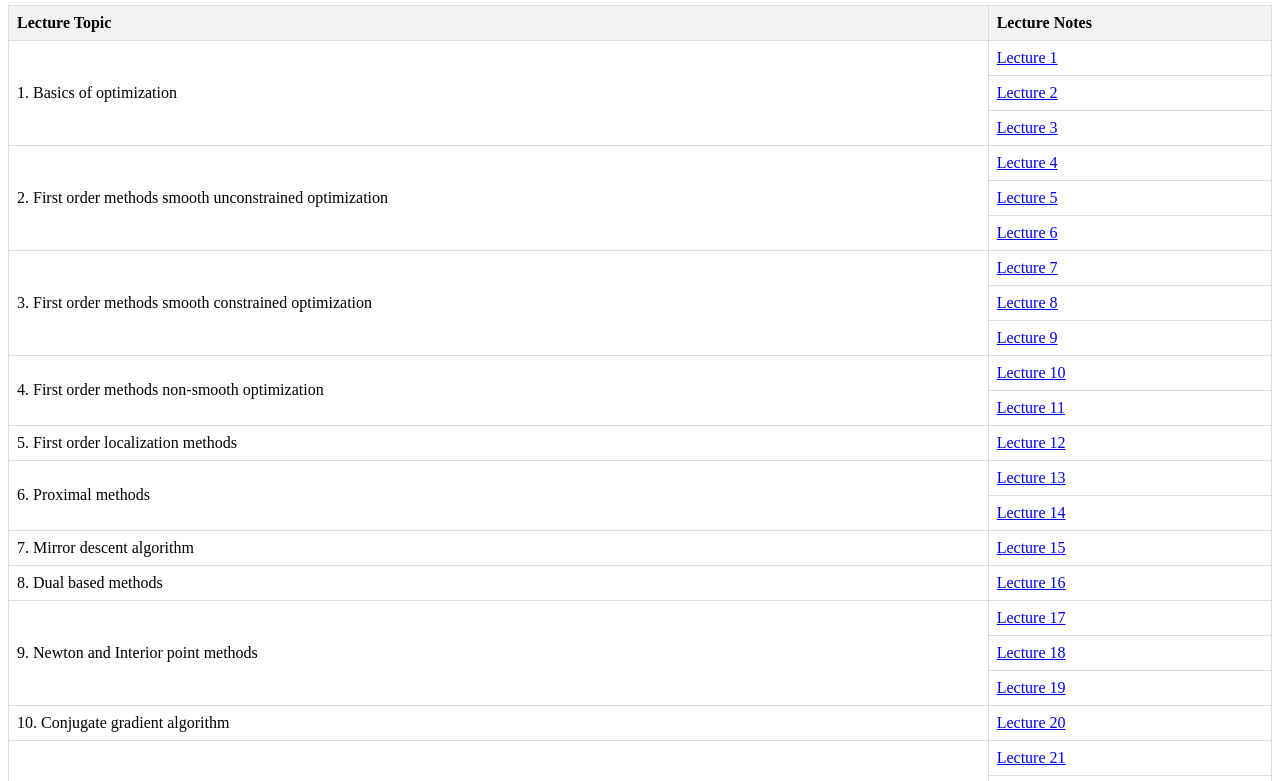
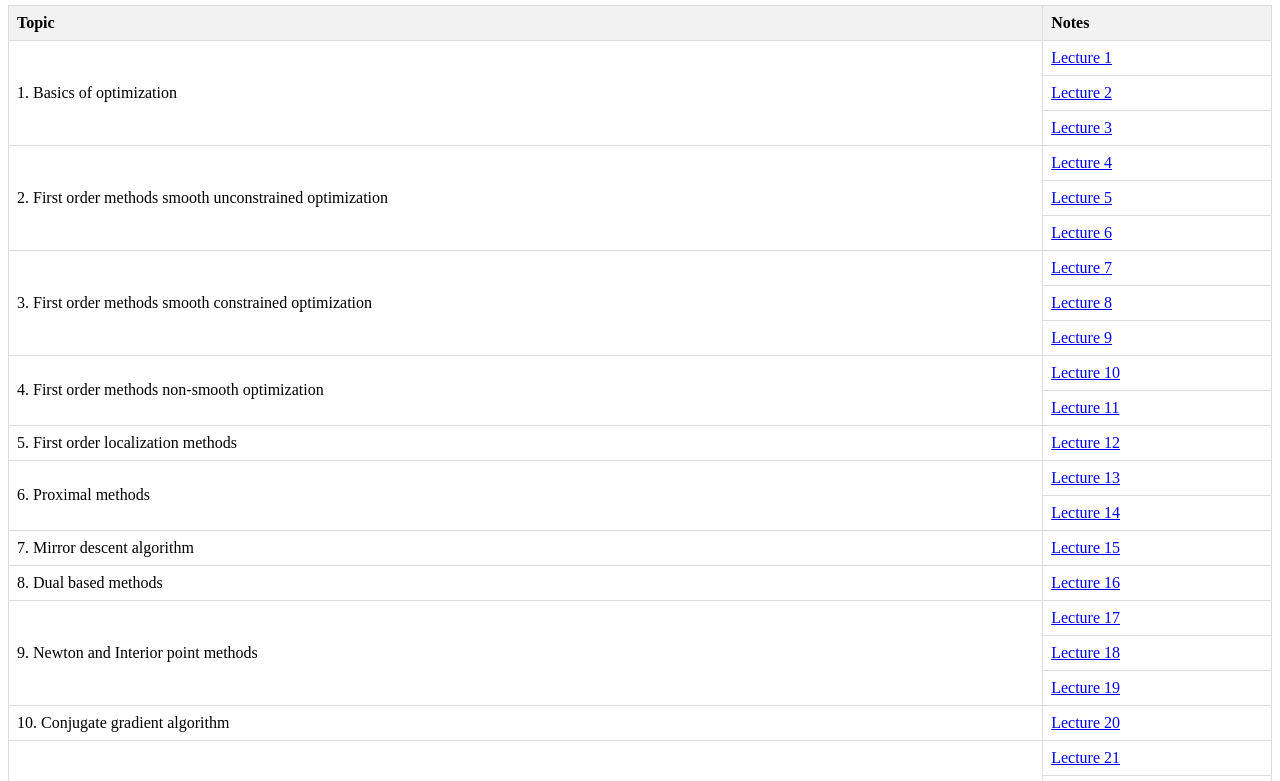
Before and after one commit to AI-EDGE-Institute/Large-Scale-Optimization, a plain HTML site: page index.html in a window 1280 px wide. Shown: the part 62-843 px from the top of the page. Drawn offline with Linux system fonts and the light colour scheme.

Commit message:
Update index.html

```diff
--- a/index.html
+++ b/index.html
@@ -26,8 +26,8 @@
 <table>
     <thead>
         <tr>
-            <th scope="col">Lecture Topic</th>
-            <th scope="col">Lecture Notes</th>
+            <th scope="col">Topic</th>
+            <th scope="col">Notes</th>
         </tr>
     </thead>
     <tbody>
```
